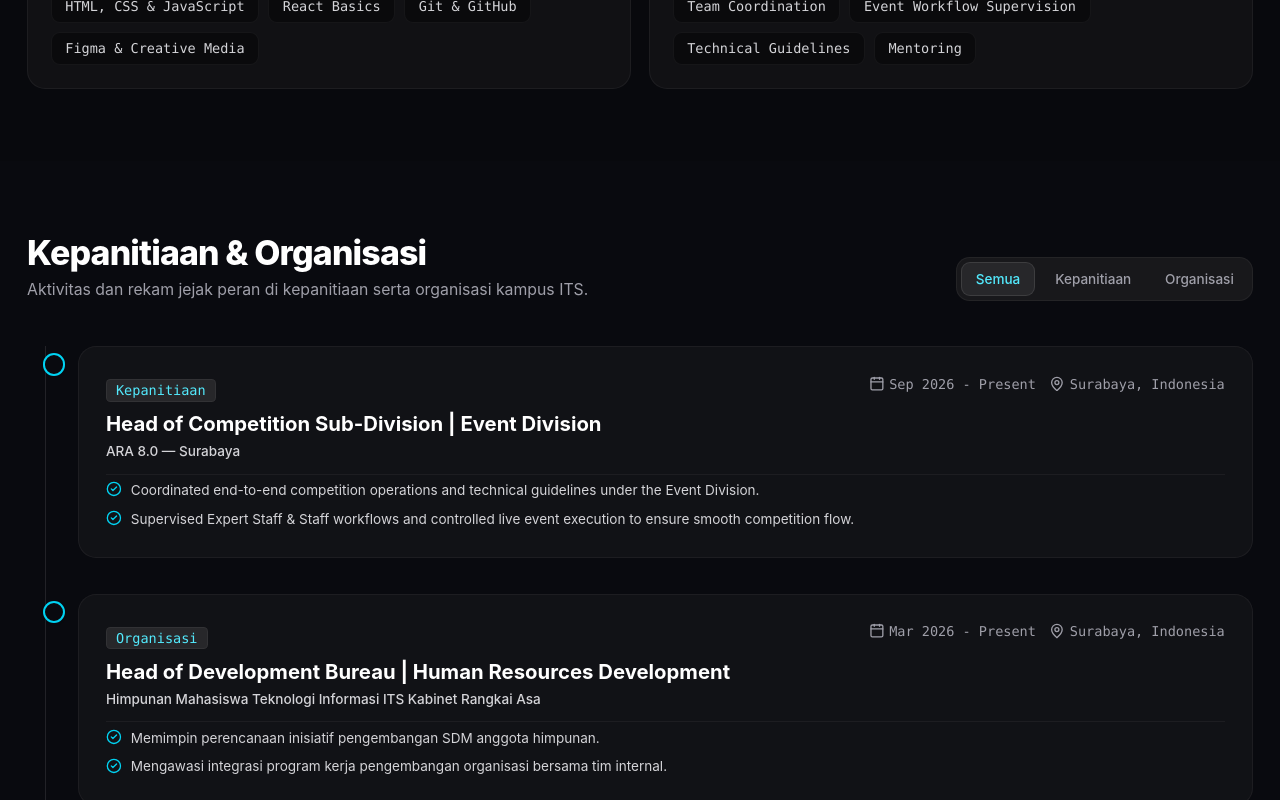
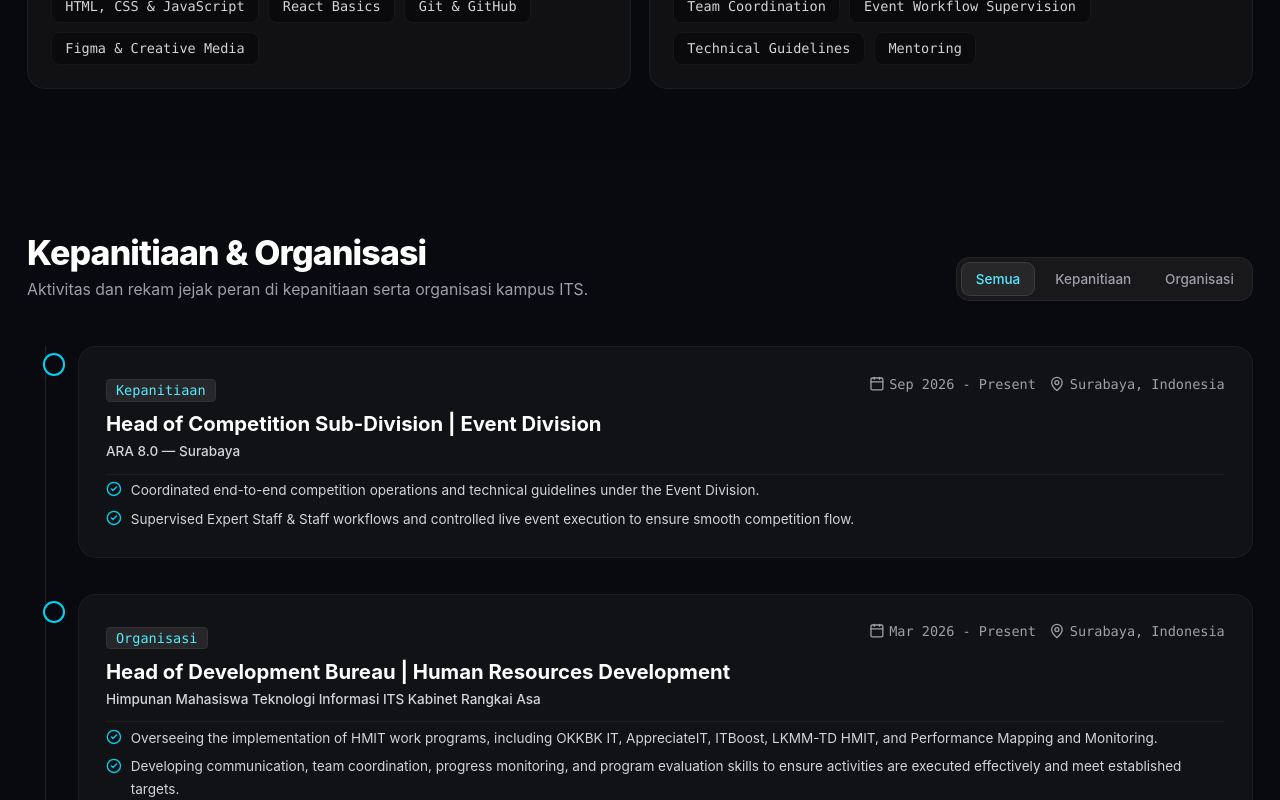
Before and after one commit to Gilang-Lingua/portfolio, a React (Vite) app: page / in a window 1280 px wide. Shown: the part 2000-2800 px from the top of the page. Built offline with nearby package versions, Linux system fonts and the light colour scheme.

Commit message:
Update portfolio content

```diff
--- a/src/data/portfolioData.ts
+++ b/src/data/portfolioData.ts
@@ -140,8 +140,8 @@ export const experienceData: ExperienceItem[] = [
     description:
       'Memimpin Biro Pengembangan di Departemen HRD untuk merancang inisiatif pengembangan potensi dan pelatihan internal mahasiswa Teknologi Informasi ITS.',
     bullets: [
-      'Memimpin perencanaan inisiatif pengembangan SDM anggota himpunan.',
-      'Mengawasi integrasi program kerja pengembangan organisasi bersama tim internal.',
+      'Overseeing the implementation of HMIT work programs, including OKKBK IT, AppreciateIT, ITBoost, LKMM-TD HMIT, and Performance Mapping and Monitoring.',
+      'Developing communication, team coordination, progress monitoring, and program evaluation skills to ensure activities are executed effectively and meet established targets.',
     ],
   },
   {
@@ -152,7 +152,7 @@ export const experienceData: ExperienceItem[] = [
     type: 'Kepanitiaan',
     location: 'Surabaya, Indonesia',
     description:
-      'Mengoordinasikan alur kerja perlombaan, perumusan aturan teknis, dan jadwal pelaksanaan kompetisi Capture The Flag (CTF).',
+      'Coordinated end-to-end competition workflows, technical rules, and event schedules for CTF.',
     bullets: [
       'Coordinated end-to-end competition workflows, technical rules, and event schedules for CTF.',
       'Supervised competition staff and controlled operational execution during event execution.',
@@ -194,9 +194,10 @@ export const experienceData: ExperienceItem[] = [
     type: 'Organisasi',
     location: 'Surabaya, Indonesia',
     description:
-      'Magang di bidang HRD untuk mendukung program peningkatan kapasitas internal dan kegiatan kekeluargaan mahasiswa departemen.',
+      'Served as an Operator for the ITBoost work program, managing technical and operational aspects during its implementation.',
     bullets: [
-      'Mendukung operasional program kerja HRD dan keterlibatan anggota himpunan.',
+      'Served as an Operator for the ITBoost work program, managing technical and operational aspects during its implementation.',
+      'PIC for the HMIT Performance Mapping and Monitoring program.',
     ],
   },
   {
@@ -207,9 +208,9 @@ export const experienceData: ExperienceItem[] = [
     type: 'Organisasi',
     location: 'Surabaya, Indonesia',
     description:
-      'Membuat konten visual, publikasi media sosial, dan materi kreatif kegiatan komunitas.',
+      'Creating visual designs and managing social media publications.',
     bullets: [
-      'Membuat desain visual dan publikasi media sosial.',
+      'Creating visual designs and managing social media publications.',
     ],
   },
 ]
```
